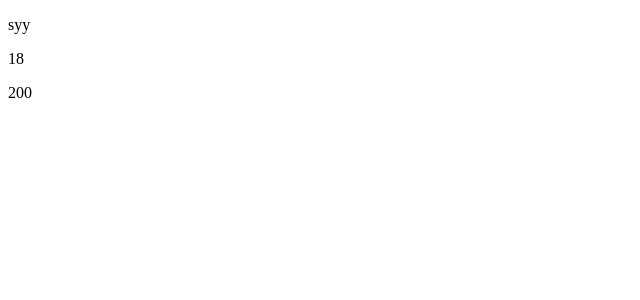
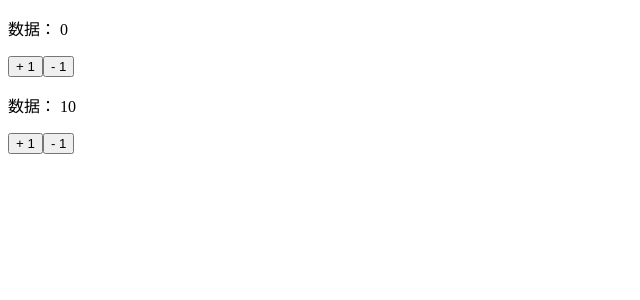
Before and after one commit to hnnaulsy/ReactTodo, a React (Create React App) app: page / in a window 1280 px wide. Shown: the top 300 px of the page, without its empty margins (0-640 px from the left). Built offline with nearby package versions, Linux system fonts and the light colour scheme.

Commit message:
useReducer 用法

```diff
--- a/src/App.js
+++ b/src/App.js
@@ -1,51 +1,49 @@
-import React, { createContext, useContext } from 'react'
+import React, { useState, useReducer } from 'react'
 
-const UserContext = createContext({})
-const AreaContext = createContext({})
+function reducer(state, action) {
+  switch (action.type) {
+    case 'add':
+      return { ...state, num: state.num + 1 }
+    case 'sub':
+      return { ...state, num: state.num - 1 }
+    default:
+      return { ...state }
+  }
+}
 
-// 定义 Header 组件
-function Header() {
-  const userInfo = useContext(UserContext)
-  const areaInfo = useContext(AreaContext)
+// Home
+function Home() {
+  const [state, dispatch] = useReducer(reducer, { num: 0 })
+
   return (
-    // <UserContext.Consumer>
-    //   {
-    //     value1 => {
-    //       return (
-    //         <AreaContext.Consumer>
-    //           {
-    //             value2 => {
-    //               return (
-    //                 <div>
-    //                   <p>{value1.name}</p>
-    //                   <p>{value1.age}</p>
-    //                   <p>{value2.width}</p>
-    //                 </div>
-    //               )
-    //             }
-    //           }
-    //         </AreaContext.Consumer>
-    //       )
-    //     }
-    //   }
-    // </UserContext.Consumer>
-
     <div>
-      <p>{userInfo.name}</p>
-      <p>{userInfo.age}</p>
-      <p>{areaInfo.width}</p>
+      <p>数据： {state.num}</p>
+      <button onClick={() => { dispatch({ type: "add" }) }}>+ 1</button>
+      <button onClick={() => { dispatch({ type: "sub" }) }}> - 1</button>
     </div>
   )
 }
 
+// About
+function About() {
+  const [state, dispatch] = useReducer(reducer, { num: 10 })
+
+  return (
+    <div>
+      <p>数据： {state.num}</p>
+      <button onClick={() => { dispatch({ type: "add" }) }}>+ 1</button>
+      <button onClick={() => { dispatch({ type: "sub" }) }}> - 1</button>
+    </div>
+  )
+
+}
+
+
 function App() {
   return (
     <div>
-      <UserContext.Provider value={{ "name": "syy", "age": 18 }}>
-        <AreaContext.Provider value={{ "width": 200 }}>
-          <Header />
-        </AreaContext.Provider>
-      </UserContext.Provider>
+      <Home />
+      <About />
     </div>
   )
 }
```
